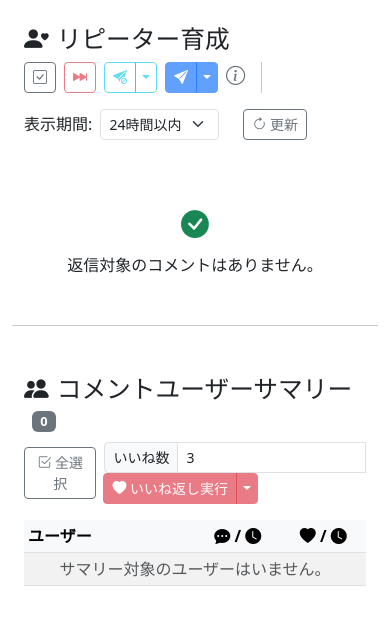
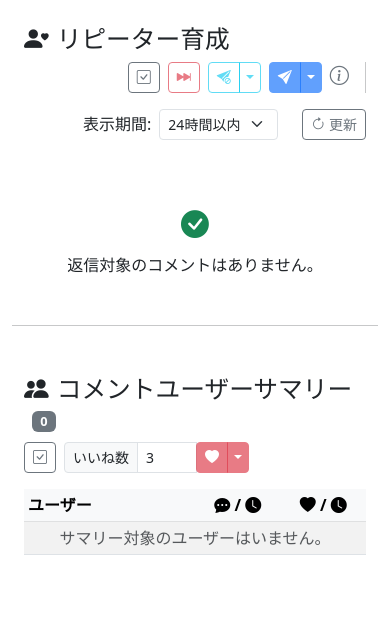
Before and after one commit to HiroyukiUrata/r_auto, a FastAPI app: page /generated-replies in a window 390 px wide. Shown: the part 56-681 px from the top of the page. Run offline with FastAPI, Linux system fonts and the light colour scheme; data that the repository does not hold is empty.

Commit message:
いいね返しボタンスマート化

```diff
--- a/web/templates/generated_replies.html
+++ b/web/templates/generated_replies.html
@@ -83,8 +83,8 @@
         <h2 class="mb-2 mb-md-0"><i class="bi bi-person-heart me-2"></i>リピーター育成
             <small class="text-muted fw-normal d-none d-lg-inline" style="font-size: 0.75rem;">(自分の投稿へのコメント返信)</small>
         </h2>
-        <div class="d-flex align-items-center gap-3 flex-wrap">
-            <div class="btn-toolbar" id="bulk-actions-wrapper">
+        <div class="d-flex align-items-center gap-3 flex-wrap justify-content-end">
+            <div class="btn-toolbar" id="bulk-actions-wrapper" role="toolbar">
                 <div class="d-flex flex-nowrap gap-2" id="bulk-action-buttons" data-bs-toggle="tooltip" data-bs-title="生成された返信コメントに対する一括操作">
                     <button type="button" class="btn btn-sm btn-outline-secondary" id="select-all-toggle-btn" onclick="toggleSelectAll()" title="すべて選択/解除" data-bs-toggle="tooltip">
                         <i class="bi bi-check-square"></i><span class="d-none d-md-inline ms-1">全選択</span>
@@ -172,16 +172,17 @@
         <h2 class="mb-2 mb-md-0"><i class="bi bi-people-fill me-2"></i>コメントユーザーサマリー
             <span id="user-summary-count" class="badge bg-secondary ms-2 align-middle" style="font-size: 0.8rem;">0</span>
         </h2>
-        <div id="user-summary-actions" class="d-flex align-items-center gap-2" style="z-index: 1019;">
+        <div id="user-summary-actions" class="d-flex align-items-center gap-2 flex-wrap justify-content-end" style="z-index: 1019;">
+            <div class="btn-toolbar" role="toolbar">
                 <button type="button" class="btn btn-sm btn-outline-secondary" id="summary-select-all-btn" onclick="toggleSelectAllSummaryUsers()" title="サマリー内のユーザーを全選択/解除" data-bs-toggle="tooltip">
-                <i class="bi bi-check2-square"></i> 全選択
+                    <i class="bi bi-check-square"></i><span class="d-none d-md-inline ms-1">全選択</span>
                 </button>
-            <div class="input-group input-group-sm" style="width: auto;">
+                <div class="input-group input-group-sm ms-2" style="width: auto;">
                     <span class="input-group-text">いいね数</span>
                     <input type="number" class="form-control" id="like-back-count-input" value="3" min="1" style="width: 60px;">
                     <div class="btn-group">
                         <button class="btn btn-sm btn-danger" id="bulk-like-back-btn" onclick="bulkLikeBack(false)" disabled>
-                        <i class="bi bi-heart-fill"></i> いいね返し実行
+                            <i class="bi bi-heart-fill"></i><span class="d-none d-md-inline ms-1">いいね返し</span>
                         </button>
                         <button type="button" class="btn btn-sm btn-danger dropdown-toggle dropdown-toggle-split" data-bs-toggle="dropdown" aria-expanded="false" id="bulk-like-back-dropdown-btn" disabled>
                             <span class="visually-hidden">Toggle Dropdown</span>
@@ -190,6 +191,7 @@
                             <li><a class="dropdown-item" href="#" onclick="event.preventDefault(); bulkLikeBack(true)"><i class="bi bi-send-slash-fill me-2"></i>いいね返し (予行)</a></li>
                             <li><a class="dropdown-item" href="#" onclick="event.preventDefault(); bulkLikeBack(false)"><i class="bi bi-send-fill me-2"></i>いいね返し (本実行)</a></li>
                         </ul>
+                    </div>
                 </div>
             </div>
         </div>
```
Also changed, not shown: web/templates/comment_management.html (+7 -12 lines). Lines whose indentation alone changed are shown as unchanged.
